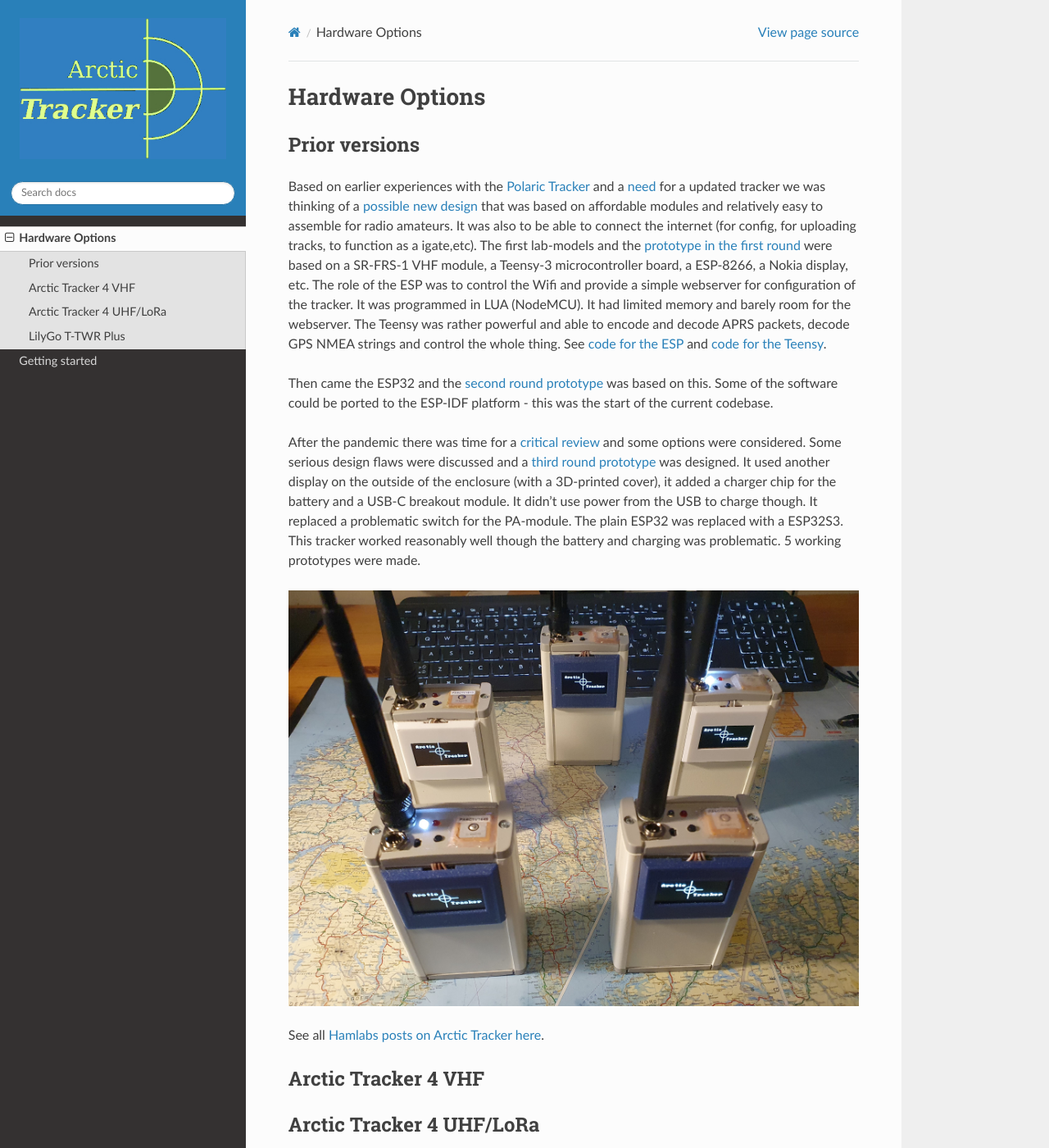
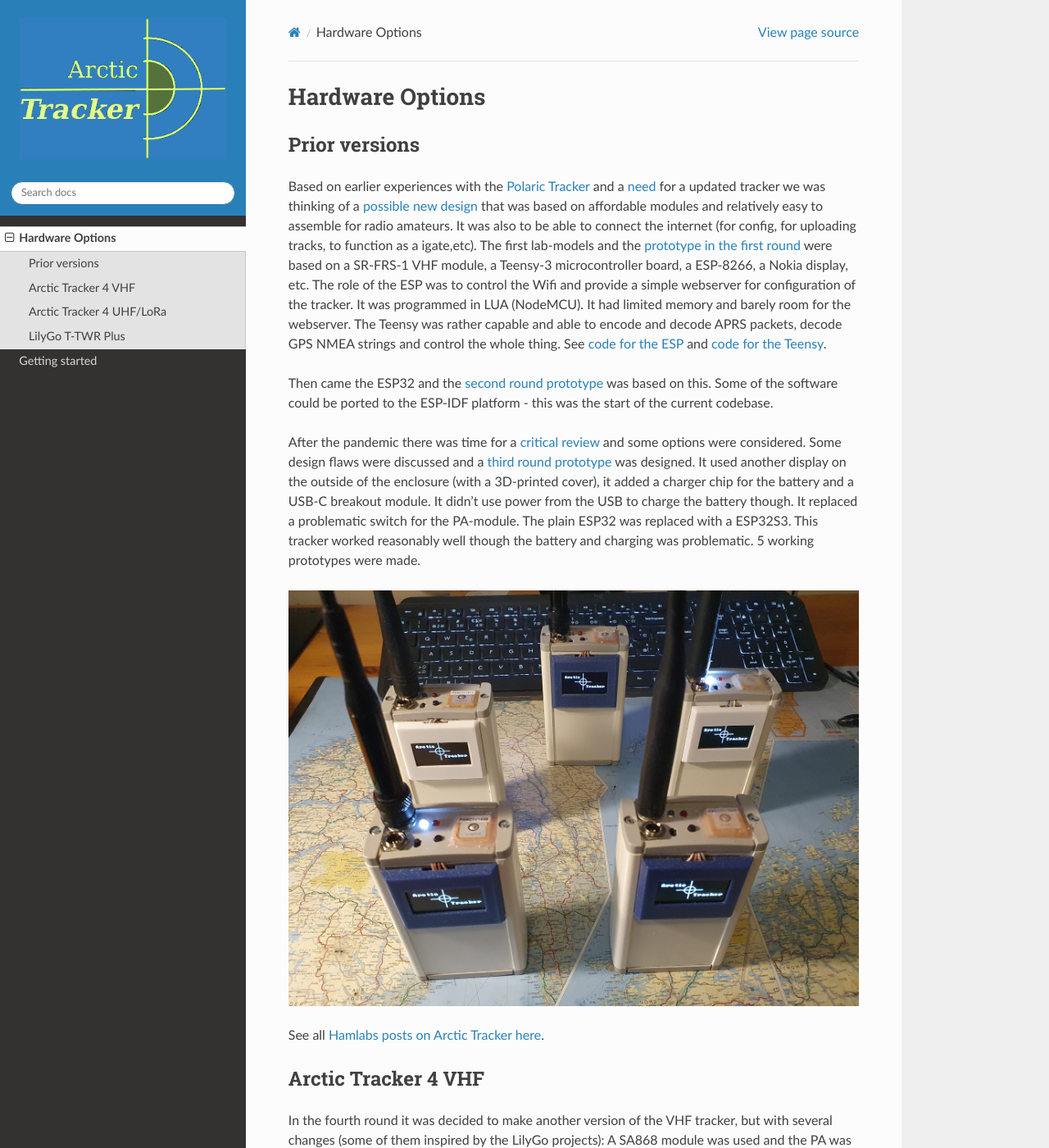
Before and after one commit to Hamlabs/ArcticTracker-docs, a Sphinx documentation site: the page built from docs/hardware.rst, in a window 1280 px wide and 1400 px high. Shown: the whole window at 82% size. Built offline with Sphinx 7.4.7 and the Read the Docs theme 3.1.0, drawn with Linux system fonts in a browser that asks for light colours; pages that are not in the unit, such as notebooks, are missing from menus; some of the changed text lies outside the part shown.

Commit message:
Update hardware.rst

```diff
--- a/docs/hardware.rst
+++ b/docs/hardware.rst
@@ -5,11 +5,11 @@
 
 Prior versions
 --------------
-Based on earlier experiences with the `Polaric Tracker <https://www.la3t.no/polarictracker/>`_ and a `need <http://hamlabs.no/2015/04/01/arctictracker/>`_ for a updated tracker we was thinking of a `possible new design <http://hamlabs.no/2015/04/01/towards-a-next-generation-tracker/>`_ that was based on affordable modules and relatively easy to assemble for radio amateurs. It was also to be able to connect the internet (for config, for uploading tracks, to function as a igate,etc). The first lab-models and the `prototype in the first round <http://hamlabs.no/2019/05/13/first-round-of-tracker-project/>`_ were based on a SR-FRS-1 VHF module, a Teensy-3 microcontroller board, a ESP-8266, a Nokia display, etc. The role of the ESP was to control the Wifi and provide a simple webserver for configuration of the tracker. It was programmed in LUA (NodeMCU). It had limited memory and barely room for the webserver. The Teensy was rather powerful and able to encode and decode APRS packets, decode GPS NMEA strings and control the whole thing. See `code for the ESP <https://github.com/ohanssen/ArcticTracker-ESP>`_ and `code for the Teensy <https://github.com/Hamlabs/ArcticTracker-Teensy>`_.
+Based on earlier experiences with the `Polaric Tracker <https://www.la3t.no/polarictracker/>`_ and a `need <http://hamlabs.no/2015/04/01/arctictracker/>`_ for a updated tracker we was thinking of a `possible new design <http://hamlabs.no/2015/04/01/towards-a-next-generation-tracker/>`_ that was based on affordable modules and relatively easy to assemble for radio amateurs. It was also to be able to connect the internet (for config, for uploading tracks, to function as a igate,etc). The first lab-models and the `prototype in the first round <http://hamlabs.no/2019/05/13/first-round-of-tracker-project/>`_ were based on a SR-FRS-1 VHF module, a Teensy-3 microcontroller board, a ESP-8266, a Nokia display, etc. The role of the ESP was to control the Wifi and provide a simple webserver for configuration of the tracker. It was programmed in LUA (NodeMCU). It had limited memory and barely room for the webserver. The Teensy was rather capable and able to encode and decode APRS packets, decode GPS NMEA strings and control the whole thing. See `code for the ESP <https://github.com/ohanssen/ArcticTracker-ESP>`_ and `code for the Teensy <https://github.com/Hamlabs/ArcticTracker-Teensy>`_.
 
 Then came the ESP32 and the `second round prototype <http://hamlabs.no/2019/06/23/second-round-of-tracker-project/>`_ was based on this. Some of the software could be ported to the ESP-IDF platform - this was the start of the current codebase.
 
-After the pandemic there was time for a `critical review <http://hamlabs.no/2022/03/18/arctic-tracker-what-now/>`_ and some options were considered. Some serious design flaws were discussed and a `third round prototype <http://hamlabs.no/2023/01/10/arctic_third_round/>`_ was designed. It used another display on the outside of the enclosure (with a 3D-printed cover), it added a charger chip for the battery and a USB-C breakout module. It didn't use power from the USB to charge though. It replaced a problematic switch for the PA-module. The plain ESP32 was replaced with a ESP32S3. This tracker worked reasonably well though the battery and charging was problematic. 5 working prototypes were made.
+After the pandemic there was time for a `critical review <http://hamlabs.no/2022/03/18/arctic-tracker-what-now/>`_ and some options were considered. Some design flaws were discussed and a `third round prototype <http://hamlabs.no/2023/01/10/arctic_third_round/>`_ was designed. It used another display on the outside of the enclosure (with a 3D-printed cover), it added a charger chip for the battery and a USB-C breakout module. It didn't use power from the USB to charge the battery though. It replaced a problematic switch for the PA-module. The plain ESP32 was replaced with a ESP32S3. This tracker worked reasonably well though the battery and charging was problematic. 5 working prototypes were made.
 
 .. image:: img/20221219_135321.jpg
 
@@ -17,6 +17,9 @@
 
 Arctic Tracker 4 VHF
 --------------------
+In the fourth round it was decided to make another version of the VHF tracker, but with several changes (some of them inspired by the LilyGo projects): A SA868 module was used and the PA was dropped. This means that we could do with a 3.7V battery, a PMU was used to manage power and charging of the battery, a USB-C socket mounted directly on the PCB which was also used for charging and power-supply. A separate 5V DC/DC converter for the radio. A smaller (Hammond) enclosure with 3D printed top and bottom. The whole thing got simpler, but we also decided to let the factory in China assemble most of the PCB. Exceptions were the radio module, the antenna plug, the connector on the back and (in the first version) also the ESP32 module.
+
+
 
 Arctic Tracker 4 UHF/LoRa
 -------------------------
```
